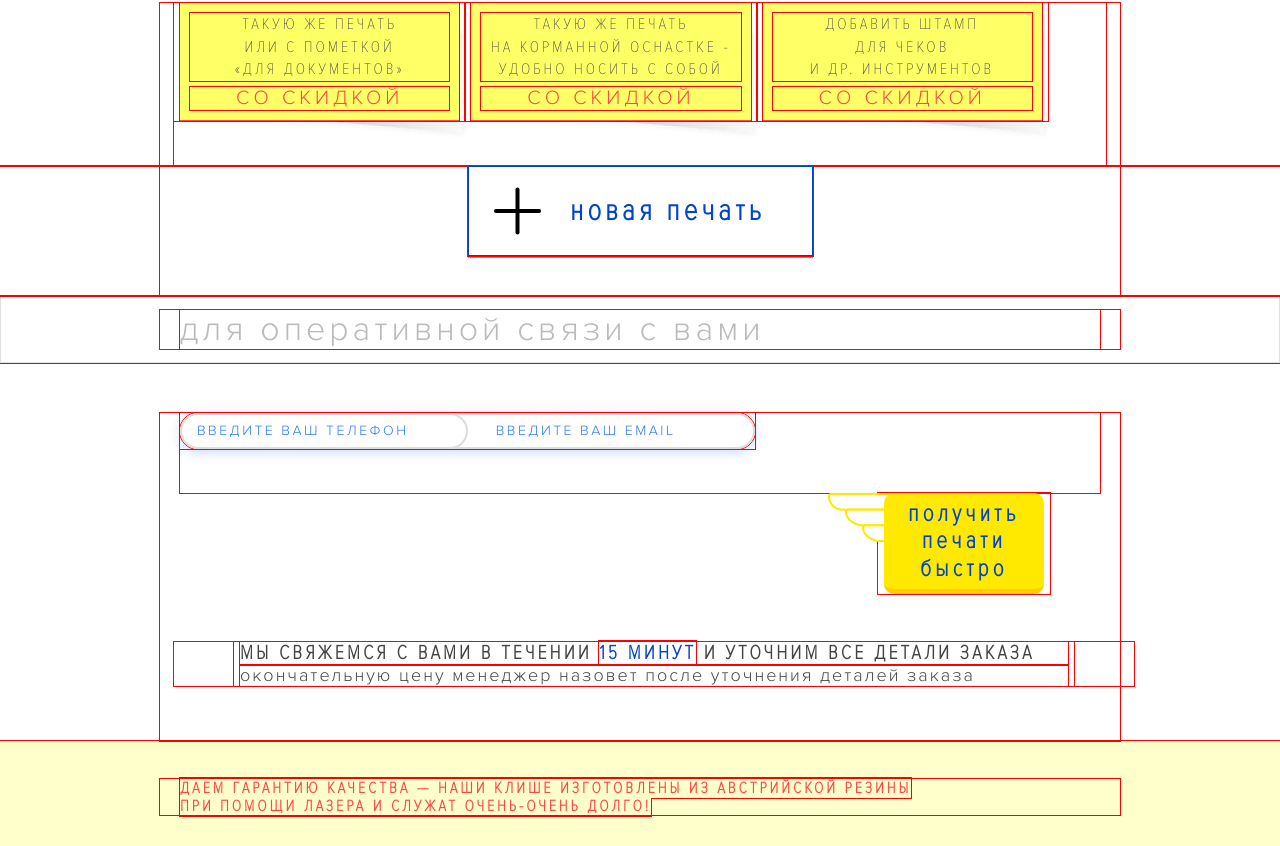
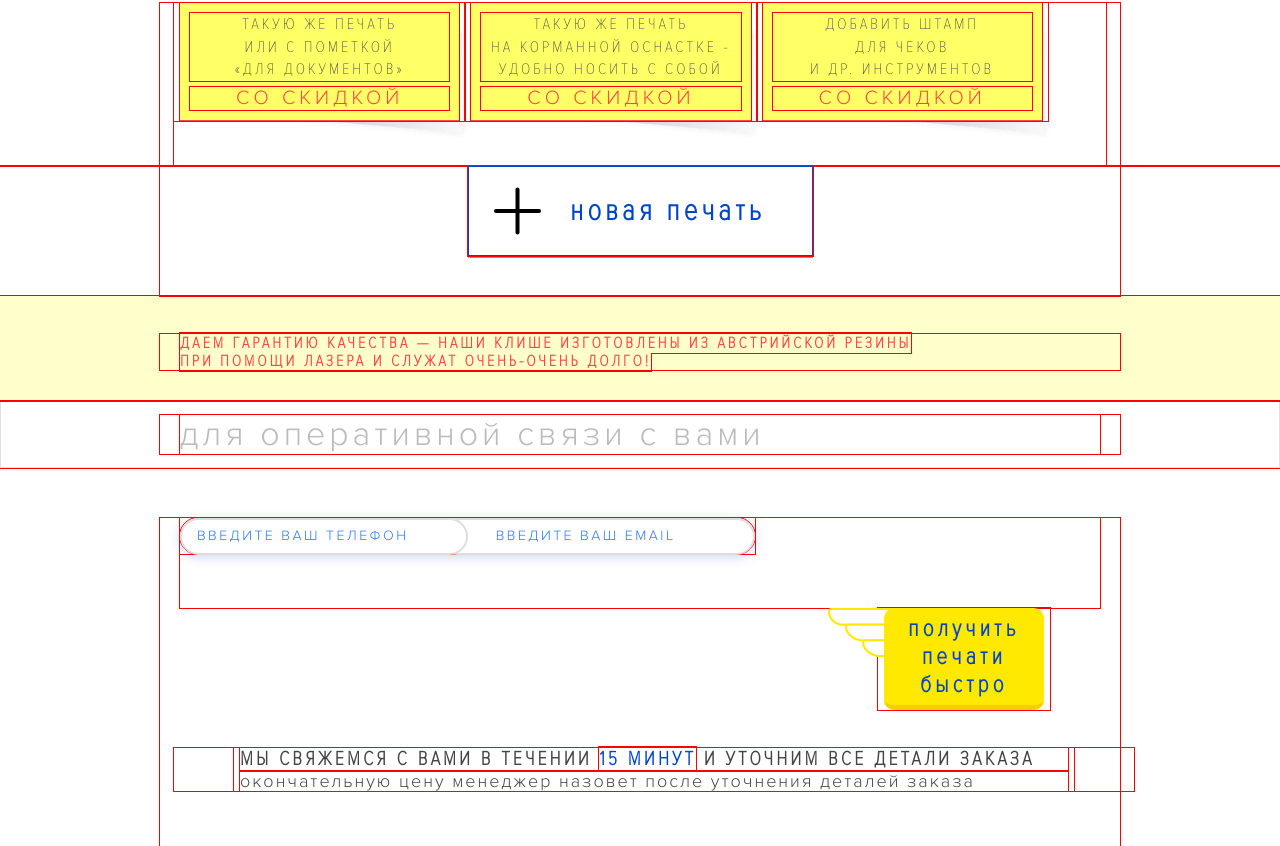
Before and after one commit to talequale/stamp, a website: page app/index.html in a window 1280 px wide. Shown: the part 1925-2771 px from the top of the page. Drawn offline with nearby package versions, Linux system fonts and the light colour scheme; files that its build step writes are made by us from their sources.

Commit message:
Revert "плашка"
This reverts commit 80bb057eb5383bd0a9abc6551b37923f99d62b26.

```diff
--- a/app/index.html
+++ b/app/index.html
@@ -333,7 +333,11 @@
         <div class="container">
             <a href="#" class="add-stamp">новая печать</a>
         </div>
-
+        <div class="guarantee">
+          <div class="container">
+            <strong class="guarantee__text">даем гарантию качества — наши клише изготовлены из австрийской резины <br> при помощи лазера и служат очень-очень долго! </strong>
+          </div>
+        </div>
         <div class="next">
           <div class="container">
             <a href="#" class="next__btn">Далее</a>
@@ -385,11 +389,6 @@
             </div>
           </div>
         </div>
-        <div class="guarantee">
-          <div class="container">
-            <strong class="guarantee__text">даем гарантию качества — наши клише изготовлены из австрийской резины <br> при помощи лазера и служат очень-очень долго! </strong>
-          </div>
-        </div>
       </section>
     </form>
   </main>
--- a/app/less/order.less
+++ b/app/less/order.less
@@ -596,7 +596,7 @@
 .order__finished {
   .range;
   position: relative;
-  padding-top: 80px;
+  padding-top: 90px;
 }
 
 .contacts {
@@ -667,7 +667,7 @@
     &:focus::-moz-placeholder          {color: transparent}
     &:focus:-moz-placeholder           {color: transparent}
     &:focus:-ms-input-placeholder      {color: transparent}
-    // анимация плейсхолдера
+    //
     &::-webkit-input-placeholder       {text-indent: 0px;   transition: text-indent 0.3s ease;}
     &::-moz-placeholder                {text-indent: 0px;   transition: text-indent 0.3s ease;}
     &:-moz-placeholder                 {text-indent: 0px;   transition: text-indent 0.3s ease;}
```
Also changed, not shown: app/css/main.css.
